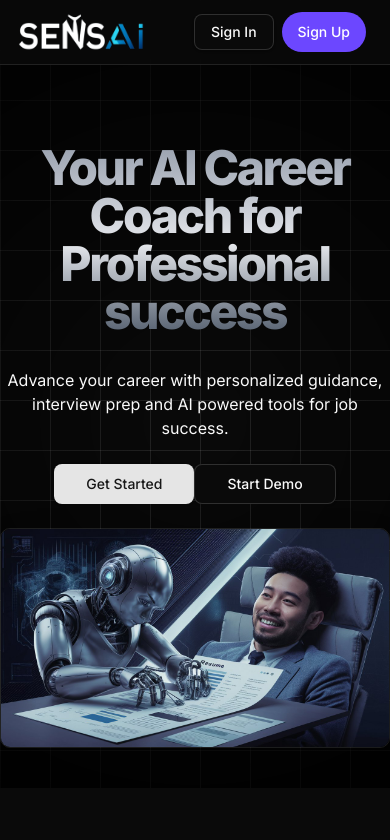
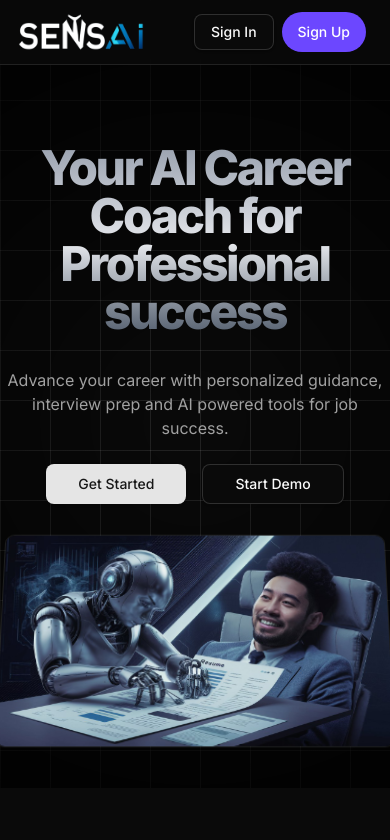
Before and after one commit to MadhavVyas44/AiCareerCoach, a Next.js app: page / in a window 390 px wide. Shown: the top 840 px of the page. Built offline with nearby package versions, Linux system fonts and the light colour scheme; no server answers.

Commit message:
added a banner and grid background

```diff
--- a/app/globals.css
+++ b/app/globals.css
@@ -241,3 +241,17 @@
     @apply font-extrabold tracking-tighter text-transparent bg-clip-text pb-2;
   }
 }
+
+.hero-image-wrapper {
+  perspective: 1000px;
+}
+
+.hero-image {
+  transform: rotateX(15deg) scale(1);
+  transition: transform 0.5s ease-in;
+  will-change: transform;
+}
+
+.hero-image.scrolled {
+  transform: rotateX(0deg) scale(1) translateY(40px);
+}
--- a/components/HeroSection.jsx
+++ b/components/HeroSection.jsx
@@ -1,9 +1,29 @@
+"use client";
 import Link from "next/link";
-import React from "react";
+import React, { useEffect, useRef } from "react";
 import { Button } from "./ui/button";
 import Image from "next/image";
 
 const HeroSection = () => {
+  const imageRef = useRef(null);
+
+  useEffect(() => {
+    const imageElement = imageRef.current;
+
+    const handleScroll = () => {
+      const scrollPosition = window.scrollY;
+      const scrollThreshold = 100;
+
+      if (scrollPosition > scrollThreshold) {
+        imageElement.classList.add("scrolled");
+      } else {
+        imageElement.classList.remove("scrolled");
+      }
+    };
+    window.addEventListener("scroll", handleScroll);
+    return () => window.removeEventListener("scroll", handleScroll);
+  }, []);
+
   return (
     <section className="w-full pt-36 md:pt-48 pb-10">
       <div className="space-y-6 text-center">
@@ -12,13 +32,13 @@
             Your AI Career Coach for <br />
             Professional success
           </h1>
-          <p>
+          <p className="mx-auto max-w-[600px] text-muted-foreground md:text-xl">
             Advance your career with personalized guidance, interview prep and
             AI powered tools for job success.
           </p>
         </div>
 
-        <div>
+        <div className="flex justify-center space-x-4">
           <Link href="/dashboard">
             <Button size="lg" className="px-8">
               Get Started
@@ -31,8 +51,8 @@
           </Link>
         </div>
 
-        <div>
-          <div>
+        <div className="hero-image-wrapper mt-5 md:mt-0">
+          <div ref={imageRef} className="hero-image">
             <Image
               src={"/banner2.jpeg"}
               width={1280}
```
